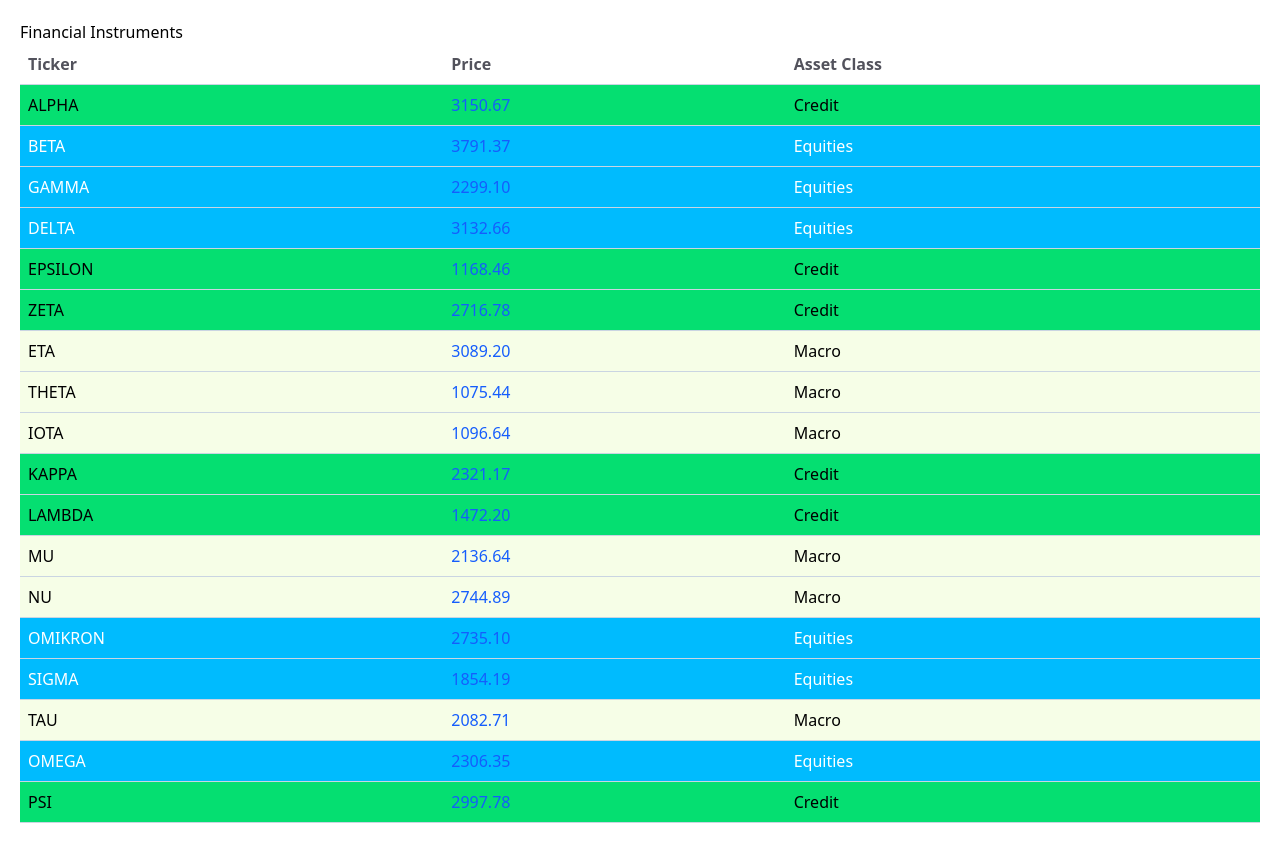
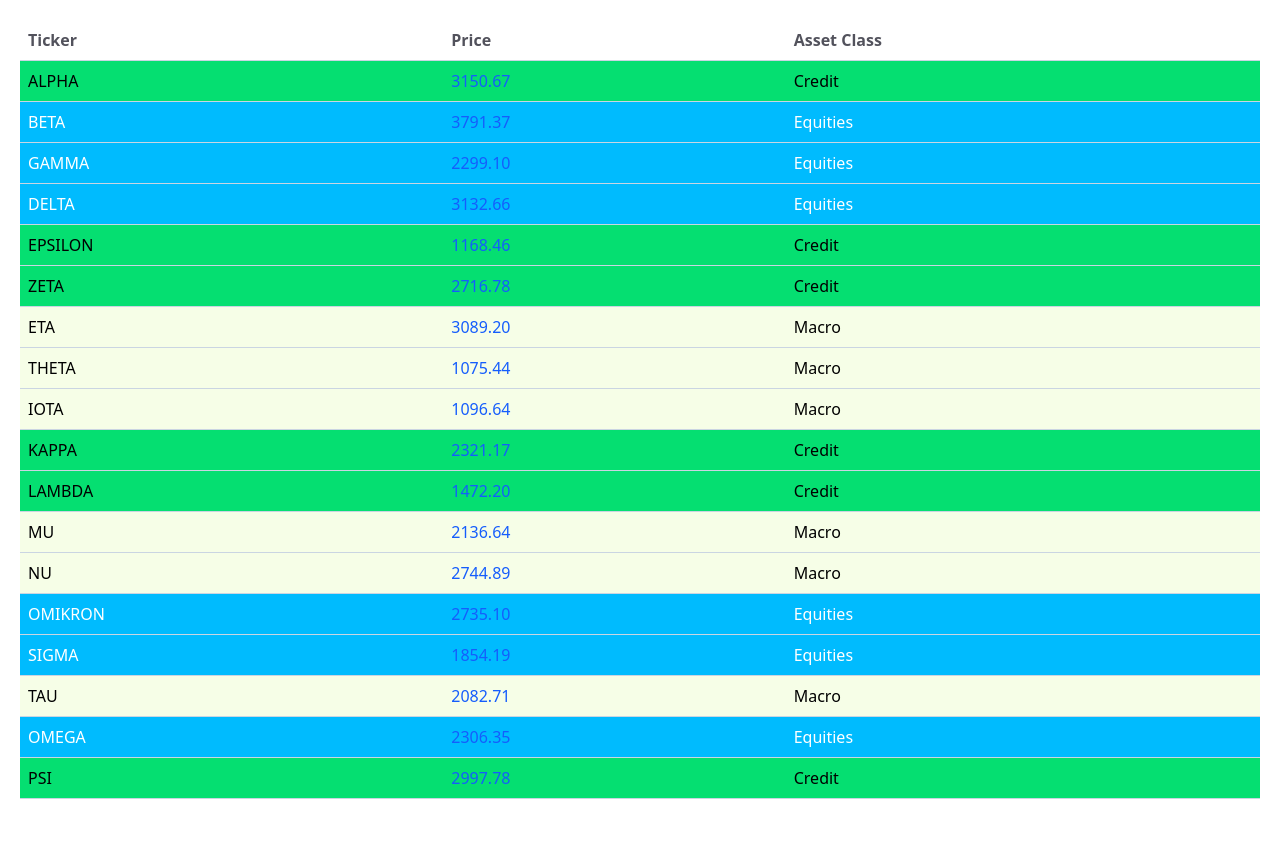
Before and after one commit to jrobeson/financial-instrument-table, a React (Vite) app: page / in a window 1280 px wide. After the commit the page ends 819 px from the top, so only its background shows below. Built offline with nearby package versions, Linux system fonts and the light colour scheme.

Commit message:
removing header

```diff
--- a/src/App.tsx
+++ b/src/App.tsx
@@ -13,12 +13,7 @@ const App: React.FC = () => {
 		});
 	}, []);
 
-	return (
-		<div style={{ padding: '20px' }}>
-			<h1>Financial Instruments</h1>
-			{loading ? <p>Loading data...</p> : <FinancialTable data={data} />}
-		</div>
-	);
+	return <div style={{ padding: '20px' }}>{loading ? <p>Loading data...</p> : <FinancialTable data={data} />}</div>;
 };
 
 export default App;
```
